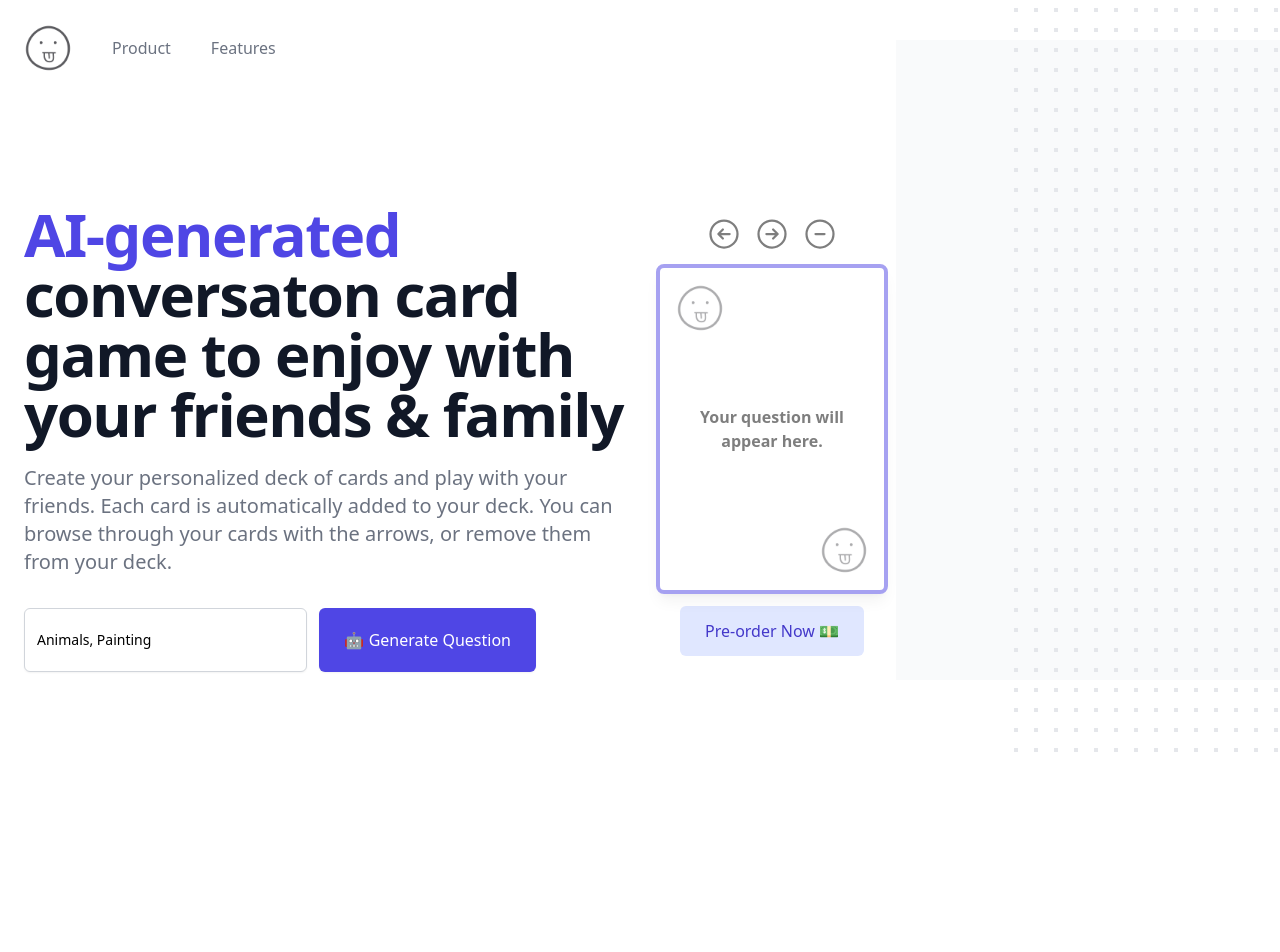
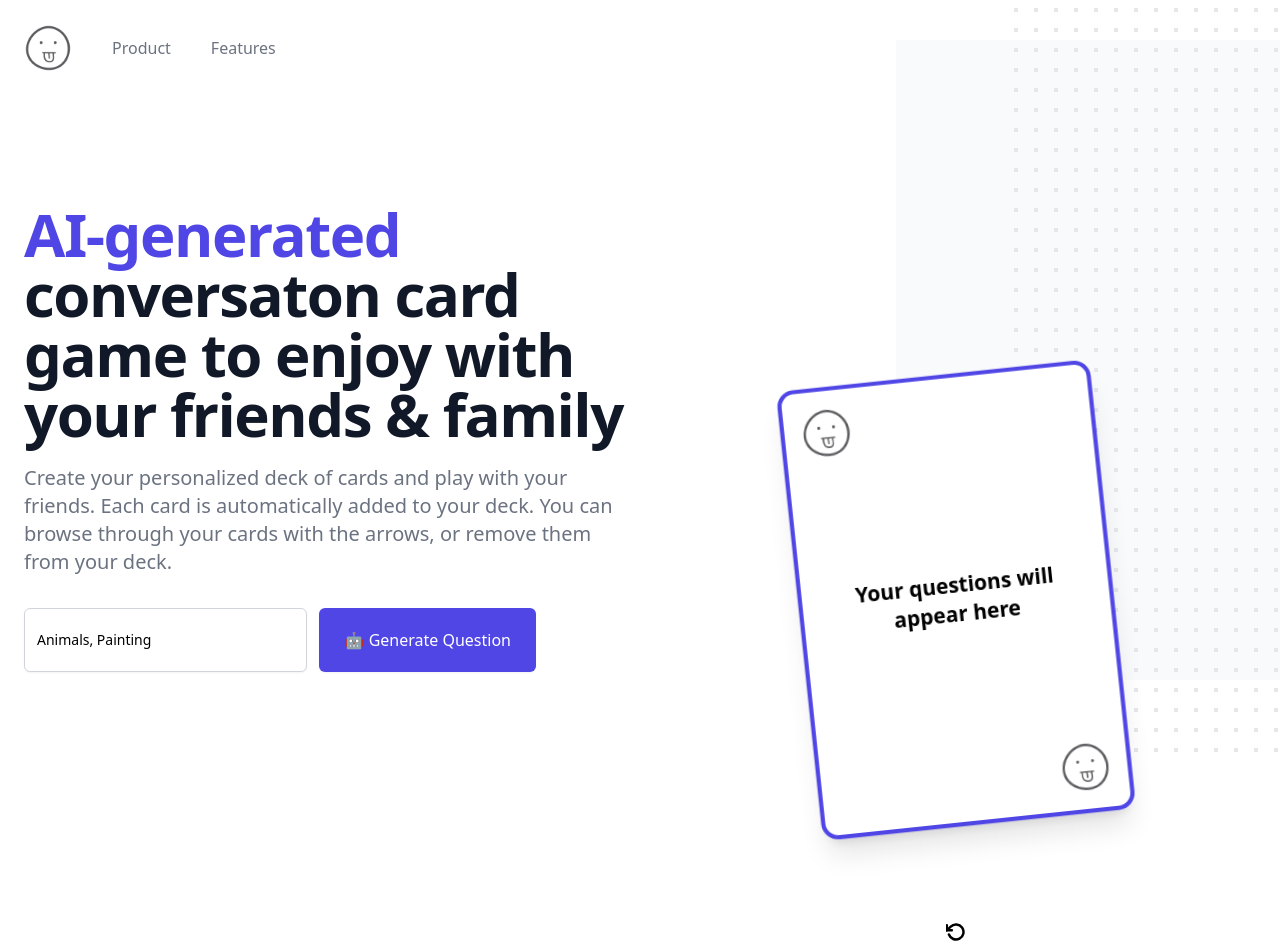
Before and after one commit to different-ai/card-game, a Next.js app: page /new in a window 1280 px wide. Shown: the top 952 px of the page. Before the commit the page ends 800 px from the top, so only its background shows below. Built offline with nearby package versions, Linux system fonts and the light colour scheme.

Commit message:
checkpoint: tinder like cards

```diff
--- a/components/Card.tsx
+++ b/components/Card.tsx
@@ -1,8 +1,9 @@
 import { PanInfo, motion } from "framer-motion";
 import { useState } from "react";
-import { CardProps } from "types";
+import { CardProps } from "../types";
+import { LangameIcon } from "./LangameIcon";
 
-const Card: React.FC<CardProps> = ({ card, removeCard, active }) => {
+const Card: React.FC<CardProps> = ({ card, removeCard, active, header }) => {
   const [leaveX, setLeaveX] = useState(0);
   const [leaveY, setLeaveY] = useState(0);
   const onDragEnd = (_e: any, info: PanInfo) => {
@@ -20,7 +21,7 @@ const Card: React.FC<CardProps> = ({ card, removeCard, active }) => {
       removeCard(card, "nope");
     }
   };
-  const classNames = `absolute h-[430px] w-[300px] bg-white shadow-xl rounded-2xl flex flex-col justify-center items-center cursor-grab`;
+  const classNames = `absolute h-[430px] w-[300px] bg-white shadow-xl rounded-2xl flex flex-col cursor-grab border-4 border-indigo-600 p-4`;
   return (
     <>
       {active ? (
@@ -45,14 +46,22 @@ const Card: React.FC<CardProps> = ({ card, removeCard, active }) => {
           className={classNames}
           data-testid="active-card"
         >
-          <Emoji label={card.name} emoji={card.emoji} />
-          <Title title={card.name} color={card.color} />
+          <div className="flex justify-between">
+            <LangameIcon />{" "}
+            <div className="text-gray-700 text-xs">{header}</div>
+          </div>
+
+          <div className="m-auto text-center">
+            <Title title={card.name} color={card.color} />
+          </div>
+
+          <LangameIcon className="ml-auto" />
         </motion.div>
       ) : (
         <div
           className={`${classNames} ${
             card.name.length % 2 === 0 ? "rotate-6" : "-rotate-6"
-          }`}
+          } `}
         >
           <Emoji label={card.name} emoji={card.emoji} />
           <Title title={card.name} color={card.color} />
@@ -66,7 +75,7 @@ const Card: React.FC<CardProps> = ({ card, removeCard, active }) => {
  * a11y friendly component for emojis
  * @reference https://devyarns.com/accessible-emojis
  */
-const Emoji: React.FC<{ emoji: string, label: string }> = ({
+const Emoji: React.FC<{ emoji: string; label: string }> = ({
   emoji,
   label,
 }) => {
@@ -77,12 +86,12 @@ const Emoji: React.FC<{ emoji: string, label: string }> = ({
   );
 };
 
-const Title: React.FC<{ title: string, color: string }> = ({
+const Title: React.FC<{ title: string; color: string }> = ({
   title,
   color,
 }) => {
   return (
-    <span style={{ color }} className="text-5xl font-bold">
+    <span style={{ color }} className="text-xl font-bold text-center">
       {title}
     </span>
   );
--- a/components/CardList.tsx
+++ b/components/CardList.tsx
@@ -1,4 +1,4 @@
-import { useState } from "react";
+import { useEffect, useState } from "react";
 import { AnimatePresence } from "framer-motion";
 import type { NextPage } from "next";
 // import RotateIcon from "@icons/RotateIcon";
@@ -6,6 +6,8 @@ import type { NextPage } from "next";
 import { CardType, HistoryType, ResultType, SwipeType } from "../types";
 import Head from "next/head";
 import Card from "./Card";
+import { useQuestionStore } from "../store";
+import RotateIcon from "./RotateIcon";
 
 export const CARDS = [
   { id: 0, emoji: "🍅", name: "Tomato", color: "#E42100" },
@@ -18,8 +20,12 @@ export const CARDS = [
   { id: 7, emoji: "🍇", name: "Grapes", color: "#BC2A6E" },
 ];
 
-const Home: NextPage = () => {
-  const [cards, setCards] = useState(CARDS);
+const CardList = () => {
+  const {questions, addQuestion, removeQuestion} = useQuestionStore((state) => state);
+  const hasQuestions = questions.length > 0;
+  console.log({questions})
+  const cards = questions
+
   const [result, setResult] = useState<ResultType>({
     like: 0,
     nope: 0,
@@ -28,15 +34,14 @@ const Home: NextPage = () => {
   const [history, setHistory] = useState<HistoryType[]>([]);
   // index of last card
   const activeIndex = cards.length - 1;
+  console.log(cards.length, cards, activeIndex)
+
   const removeCard = (oldCard: CardType, swipe: SwipeType) => {
     setHistory((current) => [...current, { ...oldCard, swipe }]);
-    setCards((current) =>
-      current.filter((card) => {
-        return card.id !== oldCard.id;
-      })
-    );
+    removeQuestion(oldCard.id);
     setResult((current) => ({ ...current, [swipe]: current[swipe] + 1 }));
   };
+
   const undoSwipe = () => {
     const newCard = history.pop();
     if (newCard) {
@@ -47,15 +52,12 @@ const Home: NextPage = () => {
         })
       );
       setResult((current) => ({ ...current, [swipe]: current[swipe] - 1 }));
-      setCards((current) => [...current, newCard]);
+       addQuestion(newCard.id);
     }
   };
   return (
     <div className="relative flex flex-col justify-center items-center w-full h-screen gradient">
-      <Head>
-        <title>Tinder cards with Framer motion</title>
-      </Head>
-      <AnimatePresence>
+     <AnimatePresence>
         {cards.map((card, index) => (
           <Card
             key={card.name}
@@ -66,7 +68,15 @@ const Home: NextPage = () => {
         ))}
       </AnimatePresence>
       {cards.length === 0 ? (
-        <span className="text-white text-xl">End of Stack</span>
+        <AnimatePresence>
+            <Card
+            key="0"
+            active={true}
+            card={{id: 0, emoji: "🍅", name: "Your questions will appear here", color: 'black'}}
+            removeCard={() => null}
+            />
+
+        </AnimatePresence>
       ) : null}
       <footer className="absolute bottom-4 flex items-center space-x-4">
         <div className="flex flex-col items-center space-y-2">
@@ -77,7 +87,7 @@ const Home: NextPage = () => {
             data-testid="undo-btn"
             aria-label="Undo Swipe"
           >
-            {/* <RotateIcon strokeWidth={3} /> */}
+            <RotateIcon strokeWidth={3} />
           </button>
           <span className="text-xs text-white">Undo</span>
         </div>
@@ -93,4 +103,4 @@ const Home: NextPage = () => {
   );
 };
 
-export default Home;
+export default CardList;
--- a/components/Deck.js
+++ b/components/Deck.js
@@ -7,7 +7,7 @@ import {
 import { useEffect, useState } from "react";
 import { QuestionCard } from "./QuestionCard";
 import { SecondaryButton } from "./SecondaryButton";
-import { useQuestionStore } from "../pages/index";
+import { useQuestionStore } from "../store";
 import Card from "./Card";
 import CardList from "./CardList";
 
@@ -22,10 +22,7 @@ export const Deck = ({ className }) => {
   const hasPreviousQuestion =
     !hasQuestions || currentQuestionIndex === questions.length - 1;
 
-  useEffect(() => {
-    if (!hasQuestions) return;
-    setCurrentQuestion(questions.length - 1);
-  }, [questions, hasQuestions]);
+
 
   const handleNext = () => {
     if (hasPreviousQuestion) return;
--- a/components/QuestionGenerator.js
+++ b/components/QuestionGenerator.js
@@ -4,12 +4,10 @@ import { useForm } from "react-hook-form";
 import axios from "axios";
 import { PrimaryButton } from "./PrimaryButton";
 import { Spinner } from "./Spinner";
-import { useQuestionStore } from "../pages/index";
+import { useQuestionStore } from "../store";
+import crypto from 'crypto'
 
 export const QuestionGenerator = ({ children }) => {
-  const [question, setQuestion] = useState(
-    "What do you think about Hackers & Painters from Paul Graham?"
-  );
   const addQuestion = useQuestionStore((state) => state.addQuestion);
   const {
     register,
@@ -28,11 +26,16 @@ export const QuestionGenerator = ({ children }) => {
     const res = await axios.post("/api/questions", { topics });
     const question = res.data.question;
 
-    addQuestion(question);
+    const id = crypto.createHash("sha256").update(question).digest("hex");
+
+    addQuestion({ id, name: question });
   };
 
   return (
-    <form className="flex flex-col sm:flex-row  gap-3" onSubmit={handleSubmit(onSubmit)}>
+    <form
+      className="flex flex-col sm:flex-row  gap-3"
+      onSubmit={handleSubmit(onSubmit)}
+    >
       <Input
         className="min-h-[4rem]"
         placeholder="Enter topics separated by commas"
--- /dev/null
+++ b/components/RotateIcon.tsx
@@ -0,0 +1,20 @@
+import { SVGProps } from "react";
+
+const RotateIcon = (props: SVGProps<SVGSVGElement>) => (
+  <svg
+    fill="none"
+    shapeRendering="geometricPrecision"
+    stroke="currentColor"
+    strokeLinecap="round"
+    strokeLinejoin="round"
+    width={20}
+    height={20}
+    viewBox="0 0 24 24"
+    {...props}
+  >
+    <path d="M1 4v6h6" />
+    <path d="M3.51 15a9 9 0 1 0 2.13-9.36L1 10" />
+  </svg>
+);
+
+export default RotateIcon;
--- a/pages/index.js
+++ b/pages/index.js
@@ -1,22 +1,9 @@
-import {
-  ChevronDownIcon,
-} from "@heroicons/react/24/outline";
+import { ChevronDownIcon } from "@heroicons/react/24/outline";
 import { useRef } from "react";
 
-import create from "zustand";
 import { Headline } from "../components/Headline";
 import { QuestionGenerator } from "../components/QuestionGenerator";
 import { Deck } from "../components/Deck";
-
-export const useQuestionStore = create((set) => ({
-  questions: [],
-  addQuestion: (question) =>
-    set((state) => ({ questions: [...state.questions, question] })),
-  removeQuestion: (question) =>
-    set((state) => ({
-      questions: state.questions.filter((q) => q !== question),
-    })),
-}));
 
 const Main = () => {
   const myRef = useRef(null);
--- a/pages/new.js
+++ b/pages/new.js
@@ -18,6 +18,7 @@ import { Bars3Icon, XMarkIcon } from "@heroicons/react/24/outline";
 import { LangameIcon } from "../components/LangameIcon";
 import { QuestionGenerator } from "../components/QuestionGenerator";
 import { Deck } from "../components/Deck";
+import CardList from "../components/CardList";
 
 const navigation = [
   { name: "Product", href: "#" },
@@ -220,7 +221,8 @@ export default function Example() {
                   fill="url(#4f4f415c-a0e9-44c2-9601-6ded5a34a13e)"
                 />
               </svg>
-                <Deck  className={"z-20"}/>
+              <CardList />
+              {/* <Deck className={"z-20"} /> */}
             </div>
           </div>
         </main>
--- /dev/null
+++ b/store.js
@@ -0,0 +1,12 @@
+import create from "zustand";
+
+
+export const useQuestionStore = create((set) => ({
+  questions: [
+    // { id: 1, name: "What is your favorite color?" }
+  ],
+  addQuestion: (question) => set((state) => ({ questions: [...state.questions, question] })),
+  removeQuestion: (questionId) => set((state) => ({
+    questions: state.questions.filter((q) => q.id !== questionId),
+  })),
+}));
--- a/tsconfig.json
+++ b/tsconfig.json
@@ -15,6 +15,6 @@
     "jsx": "preserve",
     "incremental": true
   },
-  "include": ["next-env.d.ts", "**/*.ts", "**/*.tsx"],
+  "include": ["next-env.d.ts", "**/*.ts", "**/*.tsx", "pages/index.js"],
   "exclude": ["node_modules"]
 }
--- a/types/index.d.ts
+++ b/types/index.d.ts
@@ -17,4 +17,5 @@ export interface CardProps {
   card: CardType;
   active: boolean;
   removeCard: (oldCard: CardType, swipe: SwipeType) => void;
+  header: React.ReactNode;
 }
```
Also changed, not shown: pages/api/hello.ts (line endings or trailing spaces).
